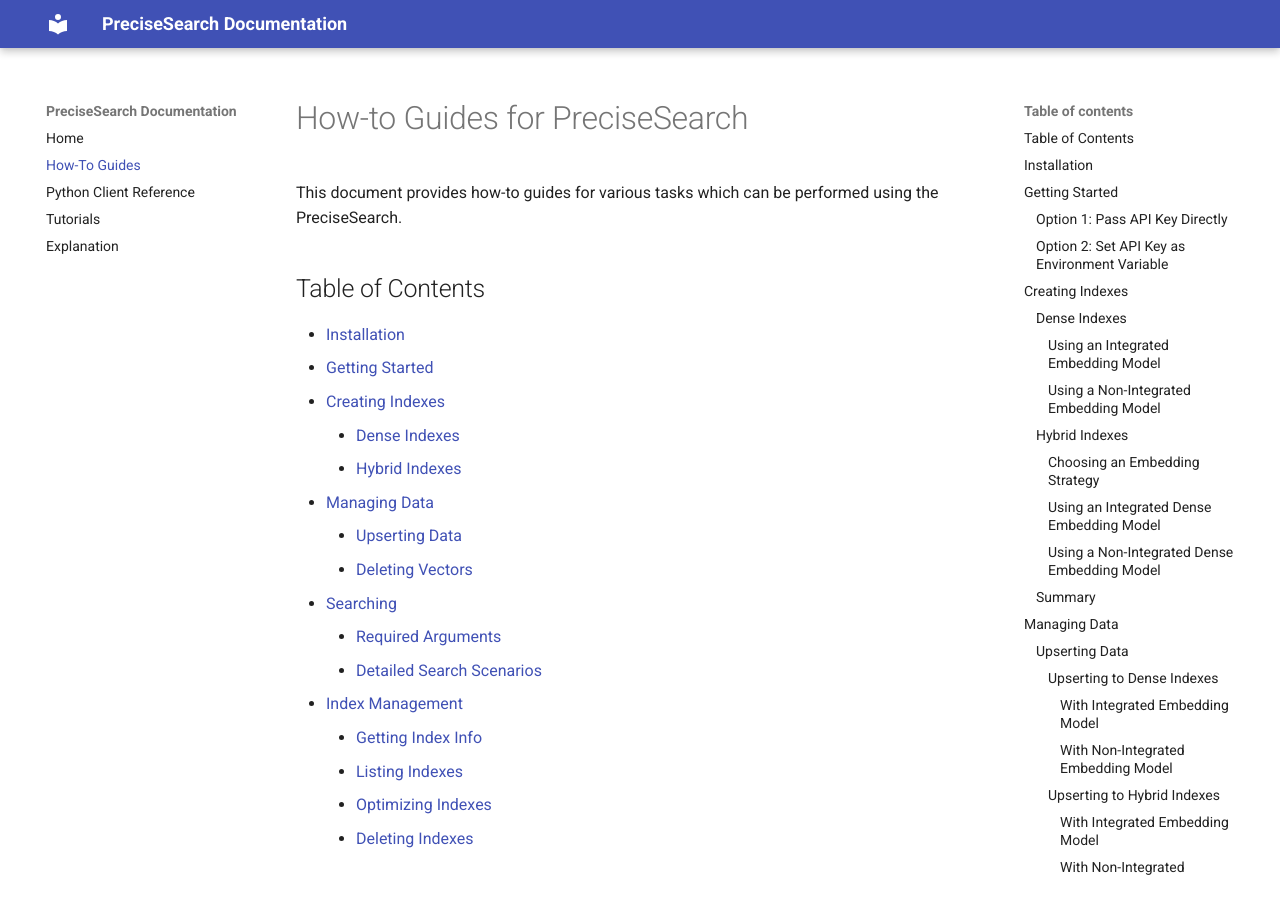
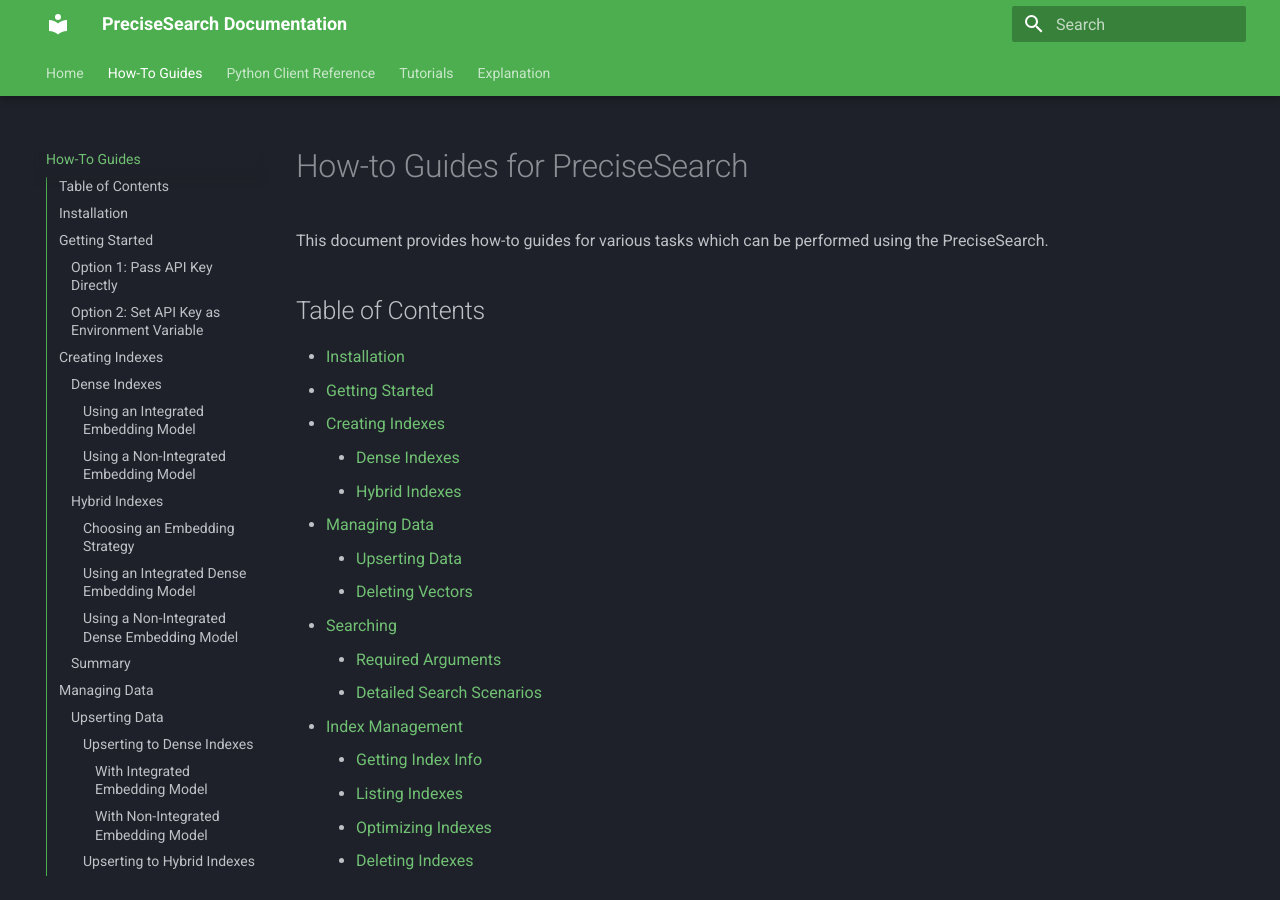
Before and after one commit to vectorstack-ai/vectorstackai-python, an MkDocs documentation site: the page built from docs/how-to-guides.md, in a window 1280 px wide and 900 px high. Built offline with MkDocs 1.6.1 and Material for MkDocs 9.7.7, drawn with Linux system fonts in a browser that asks for light colours; plug-ins that fetch from the network failed and are left out.

Commit message:
added search and some other plugins to mkdocs

```diff
--- a/mkdocs.yml
+++ b/mkdocs.yml
@@ -6,7 +6,26 @@
   hljs_languages:
     - python
 
+  palette:
+    scheme: slate
+    primary: green
+    accent: indigo
+
+  features:
+    - toc.follow # Automatically scroll to the selected anchor
+    - toc.integrate # Automatically integrate the table of contents into the page
+    - navigation.top # Show the navigation bar at the top of the page
+    - navigation.expand
+    - navigation.tabs # Show the navigation bar at the top of the page
+    - navigation.tabs.sticky # Make the navigation bar sticky
+    - search.suggest # Show search suggestions
+    - search.share # Show search share
+
+
 plugins:
+  - privacy # Automatically downloads external files/ assets as part of the build process
+  - offline # Make the documentation available offline
+  - search
   - mkdocstrings:
       handlers:
         python:
```
